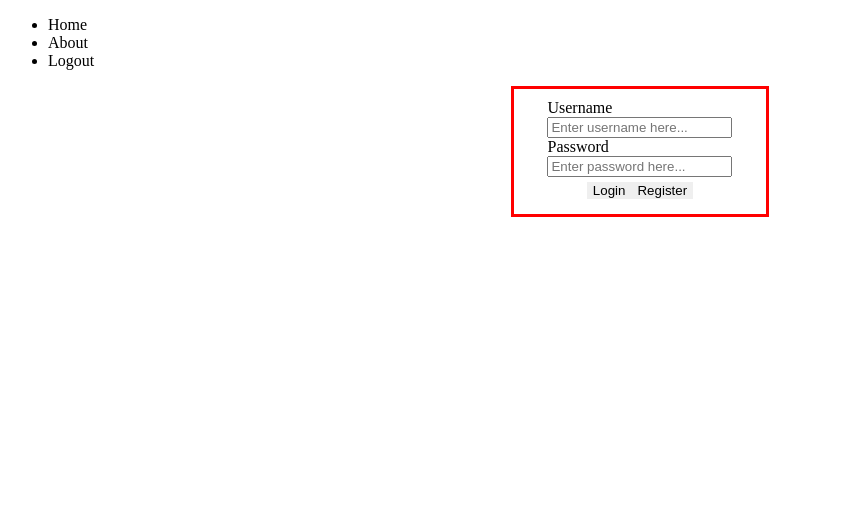
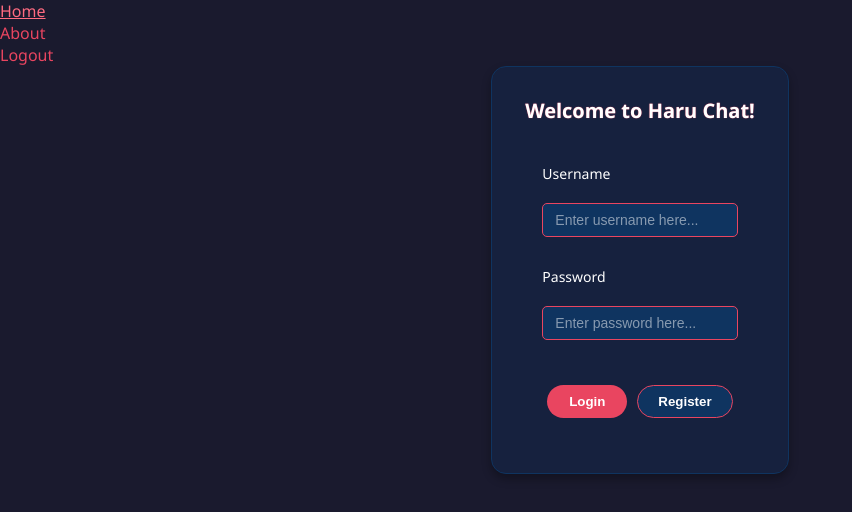
Before and after one commit to HelloHaruSystem/haru_chat_web, a React (Vite) app: page / in a window 1280 px wide. Shown: the top 512 px of the page, without its empty margins (0-852 px from the left). Built offline with nearby package versions, Linux system fonts and the light colour scheme; no server answers.

Commit message:
added global styling and styling for the login page

```diff
--- a/src/App.jsx
+++ b/src/App.jsx
@@ -2,6 +2,7 @@ import { BrowserRouter } from 'react-router-dom'
 import Navbar from './components/Navbar'
 import AppRoutes from './routes/AppRoutes';
 import AuthProvider from './context/AuthProvider';
+import './css/Global.css';
 
 
 function App() {
--- a/src/css/Auth.css
+++ b/src/css/Auth.css
@@ -1,13 +1,28 @@
 .auth-container {
     display: flex;
     justify-content: center; /* Horizontal center */
+    align-items: center; /* vertical center */
     margin: auto;
     width: 20%;
     align-items: center; /* vertical center */
-    border-style: solid;
-    border-color: red;
+    background-color: #1a1a2e;
 }
 
 .form-container {
+    background-color: #16213e; /* Darker blue for container from JavaFX */
+    border-radius: 15px;
+    border: 1px solid #0f3460;
+    padding: 30px;
+    width: 350px;
+    box-shadow: 0 5px 10px rgba(0,0,0,0.3);
+}
 
+/* Add title styling if you want to add a heading to your Auth component */
+.auth-title {
+    color: white;
+    font-weight: bold;
+    font-size: 20px;
+    text-align: center;
+    margin-bottom: 20px;
+    text-shadow: 0 0 1px #e94560; /* Subtle text shadow with accent color */
 }
--- /dev/null
+++ b/src/css/Global.css
@@ -0,0 +1,74 @@
+/* Global.css - Application-wide styles */
+
+/* Reset default browser styling */
+* {
+    box-sizing: border-box;
+    margin: 0;
+    padding: 0;
+}
+
+body, html {
+    height: 100%;
+    width: 100%;
+    font-family: 'Segoe UI', Arial, sans-serif;
+    background-color: #1a1a2e; /* Dark blue background */
+    color: white;
+}
+
+h1, h2, h3, h4, h5, h6 {
+    color: white;
+}
+
+a {
+    color: #e94560; /* Pink/red accent color for links */
+    text-decoration: none;
+}
+
+a:hover {
+    color: #ff6b81; /* Lighter accent on hover */
+    text-decoration: underline;
+}
+
+/* Common utility classes */
+.text-error {
+    color: #ff4757; /* Red for error messages */
+}
+
+.text-success {
+    color: #2ed573; /* Green for success messages */
+}
+
+.text-muted {
+    color: rgba(255, 255, 255, 0.6); /* Semi-transparent white for less important text */
+}
+
+/* Common elements styling */
+button {
+    cursor: pointer;
+}
+
+input, textarea, select {
+    background-color: #0f3460;
+    color: white;
+    border: 1px solid #e94560;
+    outline: none;
+}
+
+input::placeholder, textarea::placeholder {
+    color: rgba(255, 255, 255, 0.5);
+}
+
+/* Define color variables for use throughout the application */
+:root {
+    --primary-bg: #1a1a2e; /* Dark blue background */
+    --secondary-bg: #16213e; /* Darker blue for containers */
+    --input-bg: #0f3460; /* Dark blue for input fields */
+    --accent: #e94560; /* Pink/red accent color */
+    --accent-hover: #ff6b81; /* Lighter accent for hover states */
+    --text-primary: #ffffff; /* White for main text */
+    --text-secondary: #e0e0e0; /* Light grey for secondary text */
+    --text-muted: rgba(255, 255, 255, 0.6); /* For timestamps, etc. */
+    --error: #ff4757; /* For error messages */
+    --success: #2ed573; /* For success messages */
+    --online: #2ed573; /* Green for online status */
+}
--- a/src/css/Login.css
+++ b/src/css/Login.css
@@ -1,31 +1,90 @@
+body {
+    font-family: 'Segoe UI', Arial, sans-serif;
+    color: white;
+    margin: 0;
+    padding: 0;
+}
+
 .login-form {
     display: flex;
     align-items: center;
     flex-direction: column;
-    padding: 10px;
+    padding: 20px;
+    gap: 15px;
+    /*width: 100%;*/
 }
 
 .error-message {
-
+    color: #ff4757; /* Red for error messages */
+    font-size: 12px;
+    padding: 5px;
+    margin-bottom: 10px;
+    background-color: rgba(255, 71, 87, 0.1);
+    border-radius: 4px;
+    width: 100%;
+    text-align: center;
 }
 
 .form-label {
     align-self: flex-start;
+    color: white;
+    margin-bottom: 5px;
+    font-size: 14px;
 }
 
 .input-field {
+    background-color: #0f3460;
+    color: white;
+    border: 1px solid #e94560;
+    border-radius: 5px;
+    padding: 8px 12px;
+    width: 100%;
+    font-size: 14px;
+    margin-bottom: 15px;
+    outline: none; /* Remove default focus outline */
+}
 
+.input-field:focus {
+    border-color: #ff6b81;
+    box-shadow: 0 0 0 2px rgba(233, 69, 96, 0.2);
+}
+
+.input-field::placeholder {
+    color: rgba(255, 255, 255, 0.5); /* Semi-transparent white for placeholder */
 }
 
 .button-container {
     display: flex;
     justify-content: center;
-    margin: 5px, 0, 5, 5;
+     gap: 10px;
+     width: 100%;
     padding: 5px;
+    margin-top: 10px;
 }
 
 .button {
+    background-color: #e94560;
+    color: white;
     border: none;
+    border-radius: 20px;
+    padding: 8px 20px;
+    font-weight: bold;
     cursor: pointer;
     text-decoration: none;
+    transition: background-color 0.2s;
+    min-width: 80px;
 }
+
+.button:hover {
+    background-color: #ff6b81;
+}
+
+/* Style for the second button (Register) */
+.button:nth-child(2) {
+    background-color: #0f3460;
+    border: 1px solid #e94560;
+}
+
+.button:nth-child(2):hover {
+    background-color: #1a1a2e;
+}
--- a/src/pages/Auth.jsx
+++ b/src/pages/Auth.jsx
@@ -12,6 +12,7 @@ function Auth() {
     ) : (
         <div className="auth-container">
             <div className="form-container">
+                <h2 className="auth-title">Welcome to Haru Chat!</h2>
                 <Login />
             </div>
         </div>
```
